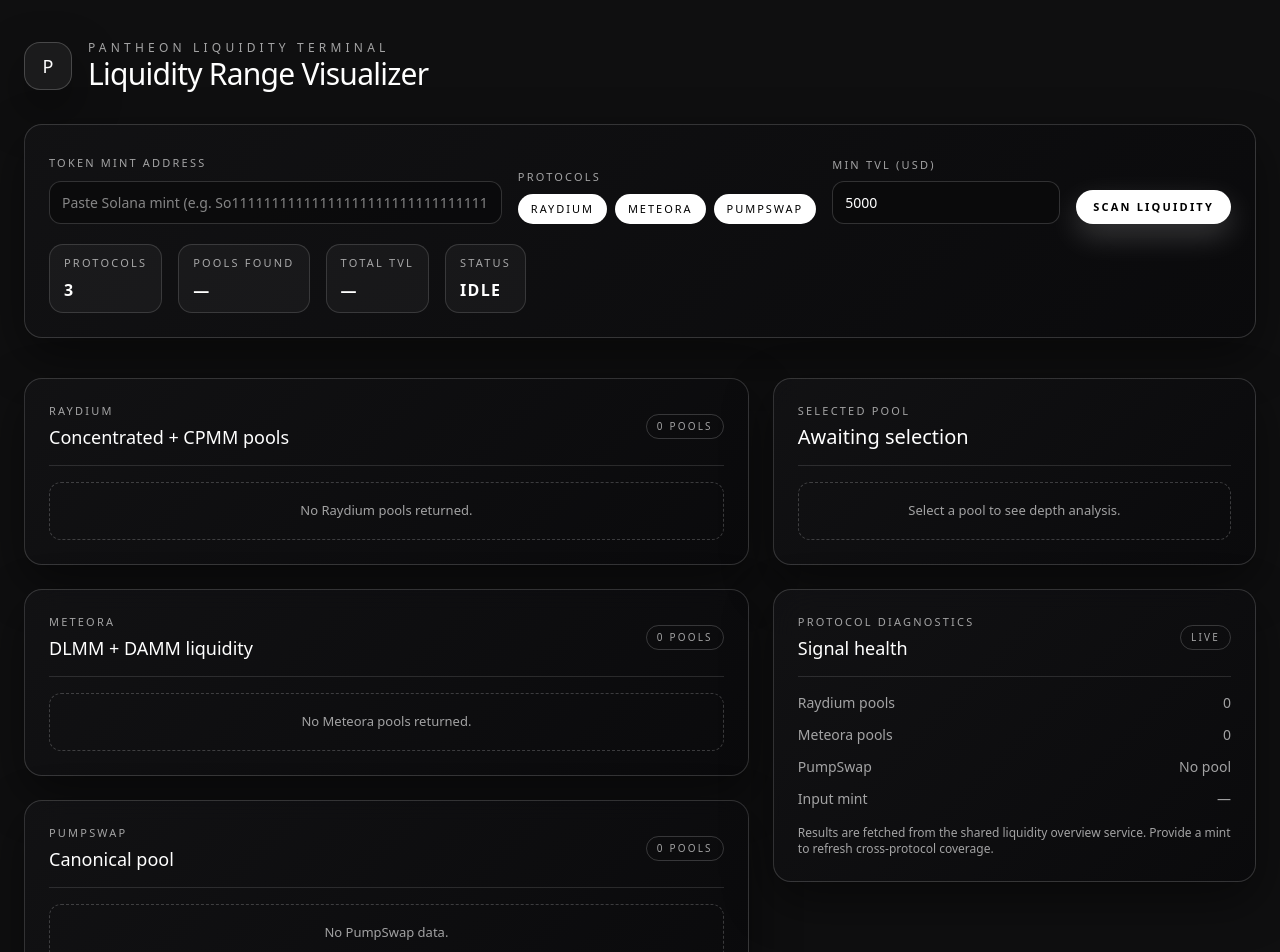
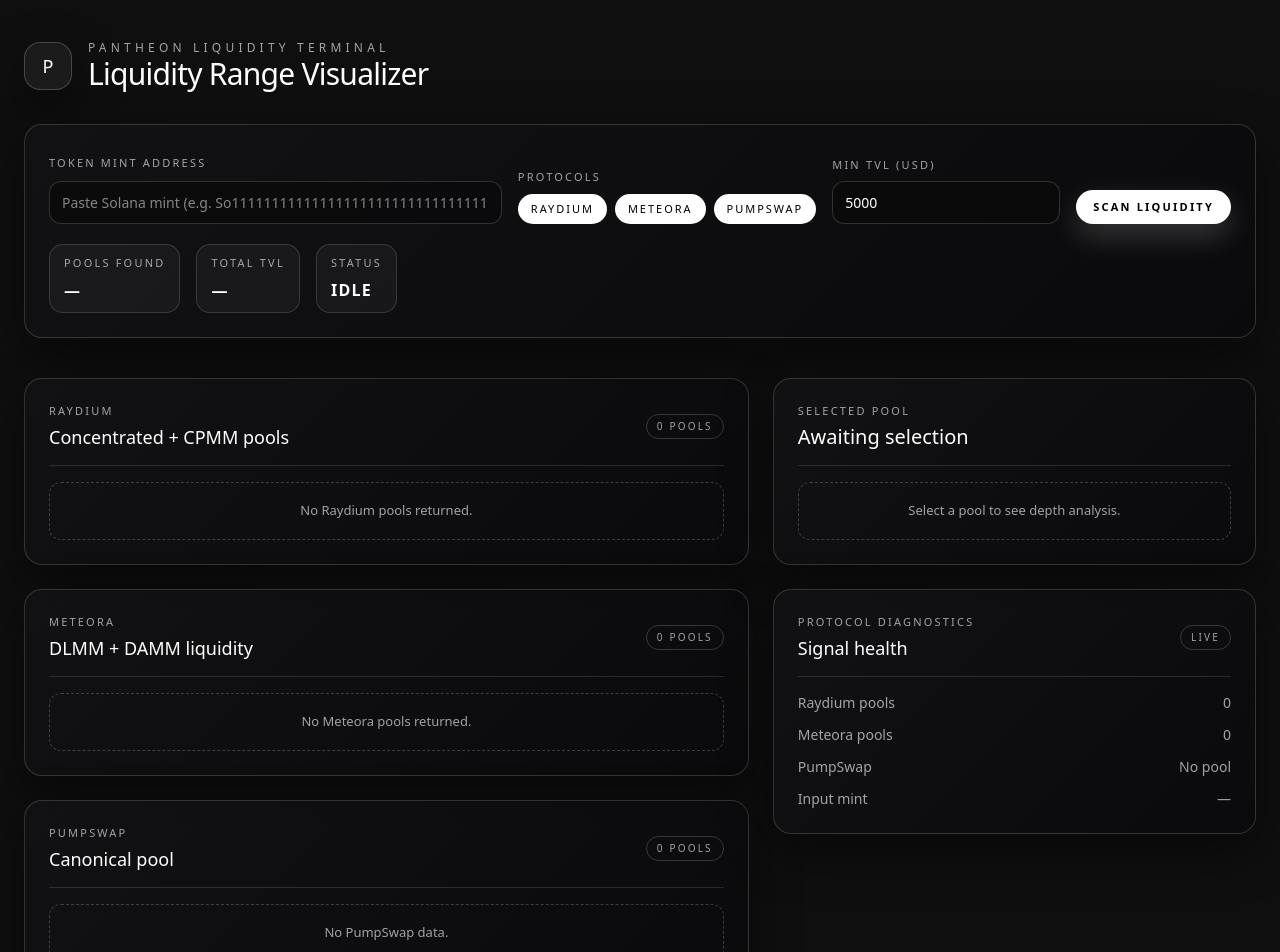
Before and after one commit to runetoshi21/PantheonAI, a Next.js app: page /terminal in a window 1280 px wide. Shown: the top 952 px of the page. Built offline with nearby package versions, Linux system fonts and the light colour scheme.

Commit message:
ui: trim protocol count and diagnostics note

```diff
--- a/src/app/components/liquidity/DiagnosticsPanel.tsx
+++ b/src/app/components/liquidity/DiagnosticsPanel.tsx
@@ -34,10 +34,6 @@
           <span>{inputMint ? shortMint(inputMint) : "—"}</span>
         </div>
       </div>
-      <p className="mt-4 text-xs text-[var(--muted)]">
-        Results are fetched from the shared liquidity overview service. Provide a mint to refresh
-        cross-protocol coverage.
-      </p>
     </Panel>
   );
 }
--- a/src/app/components/liquidity/KpiStrip.tsx
+++ b/src/app/components/liquidity/KpiStrip.tsx
@@ -1,7 +1,6 @@
 import { formatUsd } from "../../lib/liquidity/format";
 
 type KpiStripProps = {
-  activeProtocols: number;
   pools: number;
   totalTvl: number;
   loading: boolean;
@@ -10,7 +9,6 @@
 };
 
 export function KpiStrip({
-  activeProtocols,
   pools,
   totalTvl,
   loading,
@@ -19,10 +17,6 @@
 }: KpiStripProps) {
   return (
     <div className="mt-5 flex flex-wrap items-center gap-4">
-      <div className="kpi">
-        <span>Protocols</span>
-        <strong>{activeProtocols}</strong>
-      </div>
       <div className="kpi">
         <span>Pools found</span>
         <strong>{hasOverview ? pools : "—"}</strong>
--- a/src/app/terminal/page.tsx
+++ b/src/app/terminal/page.tsx
@@ -16,7 +16,6 @@
   const { state, derived, actions } = useLiquidityOverview();
   const { mintInput, protocols, minTvlUsd, overview, selected, loading, error } = state;
   const {
-    activeProtocols,
     raydiumPools,
     meteoraPools,
     pumpswapPool,
@@ -46,7 +45,6 @@
             onSubmit={handleSubmit}
           />
           <KpiStrip
-            activeProtocols={activeProtocols.length}
             pools={totals.pools}
             totalTvl={totals.tvl}
             loading={loading}
```
